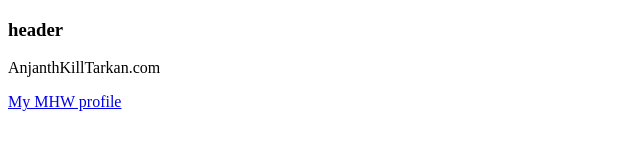
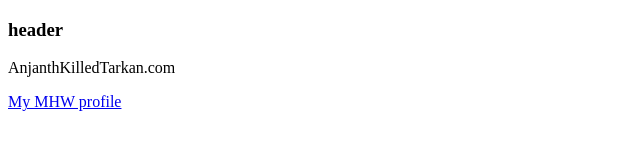
Before and after one commit to AbdulhaadiMemisevic/Tarkan-the-Anjanth-Slayer, a plain HTML site: page index.html in a window 1280 px wide. Shown: the full height of the page, 0-640 px from the left. Drawn offline with Linux system fonts and the light colour scheme.

Commit message:
Update index.html

```diff
--- a/index.html
+++ b/index.html
@@ -9,7 +9,7 @@
 
 
 	<h3>header</h3>
-	<p>AnjanthKillTarkan.com</p>
+	<p>AnjanthKilledTarkan.com</p>
 
 
 	<a href="../visit AnjanthKillTarkan.html">My MHW profile</a>
```
